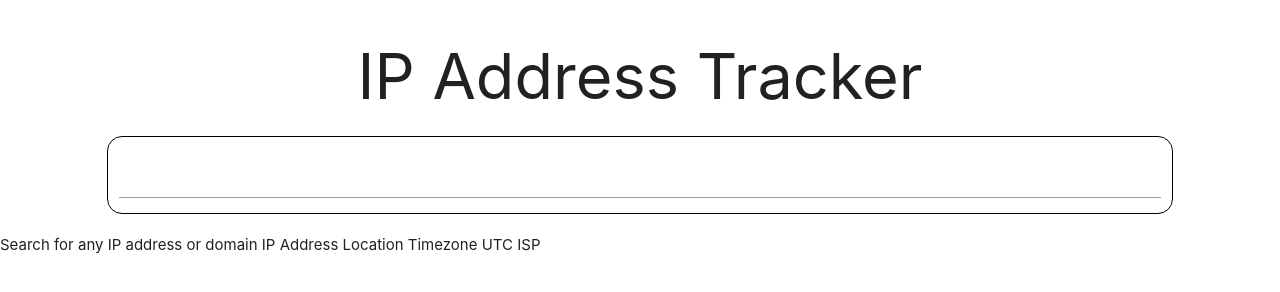
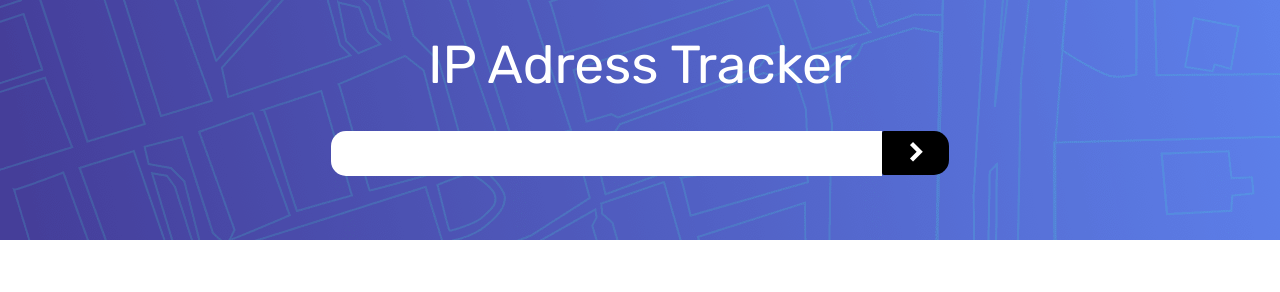
Before and after one commit to diegopagini/IP-Adress-Tracker_JS, a plain HTML site: page index.html in a window 1280 px wide. Drawn offline with nearby package versions, Linux system fonts and the light colour scheme.

Commit message:
va quedando bonito

```diff
--- a/index.html
+++ b/index.html
@@ -10,41 +10,52 @@
     />
 
     <link
-      rel="stylesheet"
-      href="https://cdnjs.cloudflare.com/ajax/libs/materialize/1.0.0/css/materialize.min.css"
-    />
-
-    <link
       rel="icon"
       type="image/png"
       sizes="32x32"
       href="./images/favicon-32x32.png"
     />
 
+    <link
+      type="text/css"
+      rel="stylesheet"
+      href="css/materialize.min.css"
+      media="screen,projection"
+    />
+
+    <link
+      rel="stylesheet"
+      href="https://cdnjs.cloudflare.com/ajax/libs/materialize/1.0.0/css/materialize.min.css"
+    />
+
+    <link href="https://fonts.googleapis.com/css2?family=Rubik:wght@400;500;700&display=swap" rel="stylesheet">
+
     <link rel="stylesheet" href="style.css" />
 
     <title>Frontend Mentor | IP Address Tracker</title>
   </head>
+
   <body>
-
-    <header>
-      <div class="row">
-        <div class="col s12 center">
-          <h1>IP Address Tracker</h1>
-        </div>
-        <div class="col s10 search-nav">
-          <div class="input-field">
-            <input id="search" type="search" required>
-            <label class="label-icon" for="search"></label>
-            <i class="material-icons">close</i>
+    <header class="header">
+      <div>
+        <div class="row center-align">
+          <div class="col s12 m12">
+            <h2>IP Adress Tracker</h2>
+          </div>
+          <div class="col s12 m12">
+            <form class="form">
+              <div class="input-field">
+                <input id="search" type="search" required>
+                <label class="label-icon" for="search"></label>
+              </div>
+                  <button class="btn" id="btn">
+                    <i class="material-icons submit valign-wrapper">chevron_right</i>
+                  </button>
+                </form>
           </div>
         </div>
       </div>
     </header>
-    Search for any IP address or domain IP Address Location
-    Timezone UTC
-    <!-- add offset value dynamically using the API -->
-    ISP
 
     <script src="https://cdnjs.cloudflare.com/ajax/libs/materialize/1.0.0/js/materialize.min.js"></script>
 
--- a/style.css
+++ b/style.css
@@ -1,5 +1,51 @@
-.col.s10.search-nav {
-  margin-left: 8.33%;
-  border: 1px solid black;
-  border-radius: 15px;
+body {
+  font-family: 'Rubik', sans-serif;
 }
+
+.header {
+  background: url('/images/pattern-bg.png');
+  height: 30vh;
+}
+
+.row.center-align {
+  display: flex;
+  justify-content: center;
+  flex-direction: column;
+  margin: 0 auto;
+  color: white;
+  width: 50%;
+}
+
+div.input-field {
+  background-color: white;
+  border-top-left-radius: 15px;
+  border-bottom-left-radius: 15px;
+  text-decoration: none;
+  border: none;
+  width: 90%;
+}
+
+.form {
+  display: flex;
+  align-items: center;
+  justify-content: center;
+}
+
+#search {
+  margin: 0;
+  border: 0;
+}
+
+#btn {
+  height: 44px;
+  box-shadow: none;
+  border: none;
+  border-top-right-radius: 15px;
+  border-bottom-right-radius: 15px;
+  background: black;
+}
+
+.material-icons.submit {
+  font-weight: 900;
+  font-size: 35px;
+}
```
